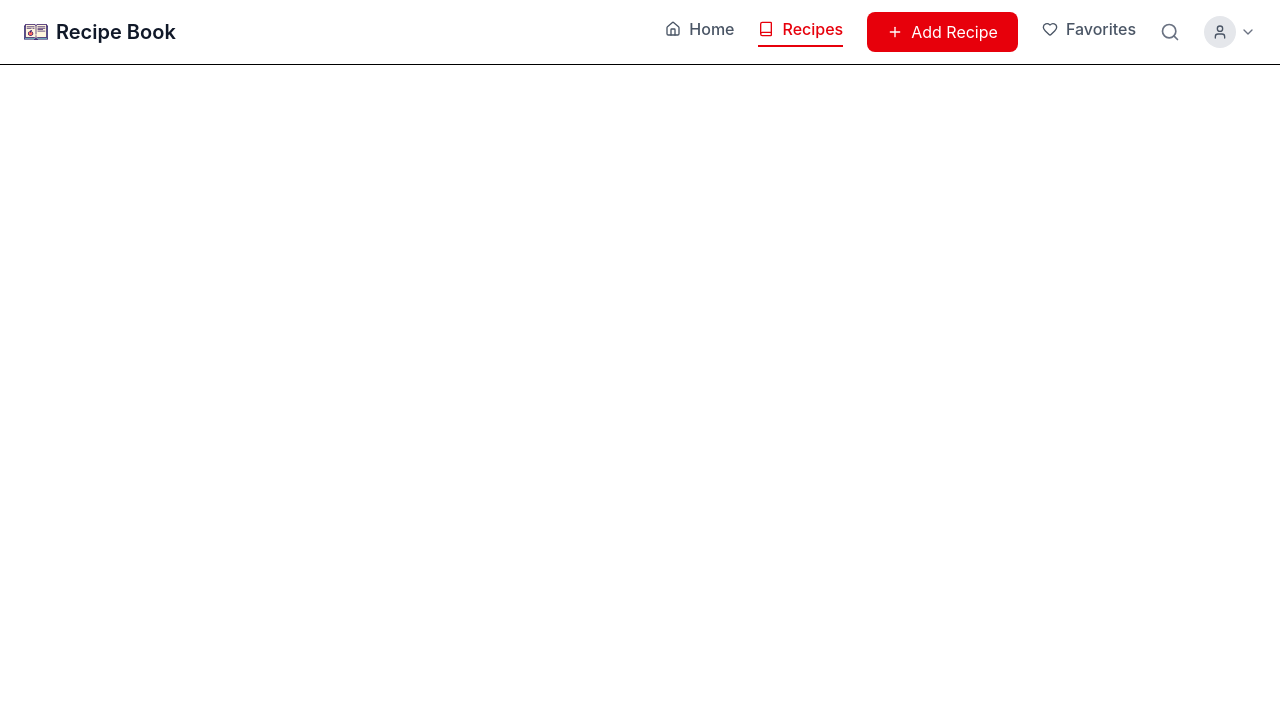
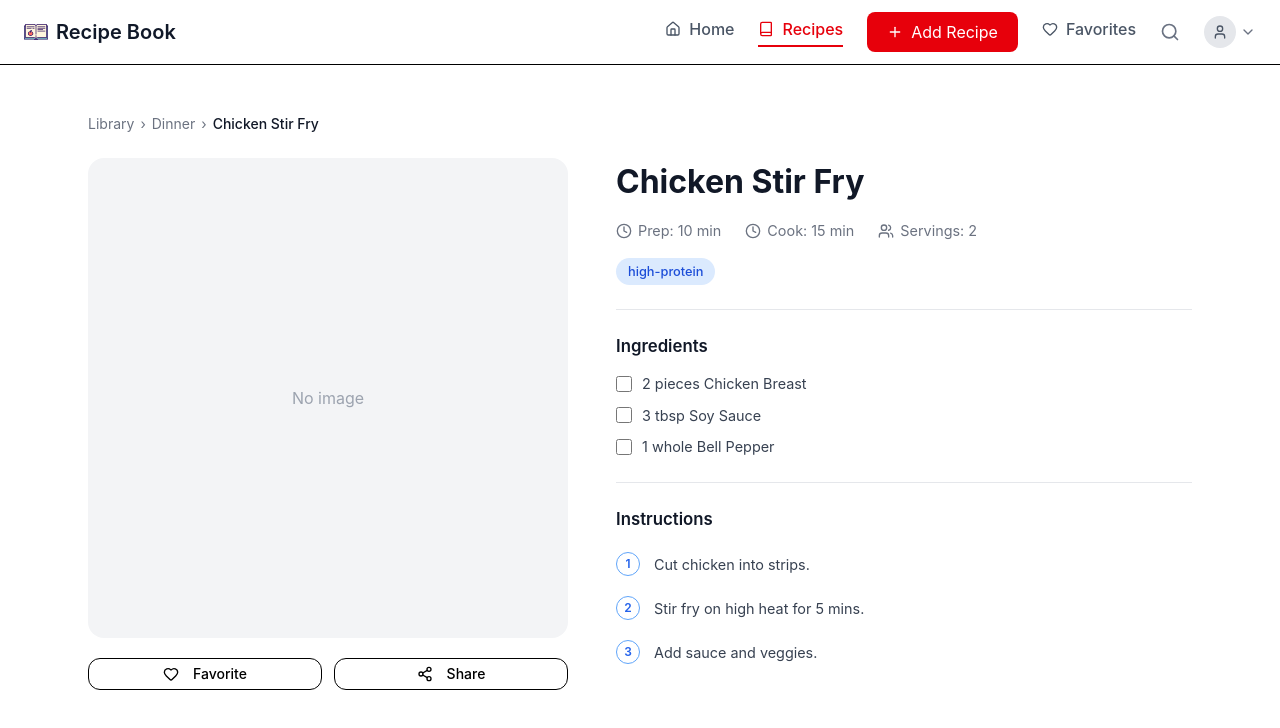
Before and after one commit to SrunTechsean/Interactive-Recipe-Book, a React (Vite) app: page /recipes/1 in a window 1280 px wide. Shown: the top 728 px of the page. Built offline with nearby package versions, Linux system fonts and the light colour scheme.

Commit message:
add recipe detail

```diff
--- a/src/App.jsx
+++ b/src/App.jsx
@@ -4,6 +4,7 @@ import AddRecipe from "./pages/AddRecipe";
 import Favorites from "./pages/Favorites";
 import Home from "./pages/Home";
 import RecipeLibrary from "./pages/RecipeLibrary";
+import RecipeDetail from "./pages/RecipeDetail";
 import "./styles/App.css";
 
 function App() {
@@ -17,6 +18,7 @@ function App() {
           <Route element={<Favorites />} path="/favorites" />
           <Route element={<AddRecipe />} path="/add" />
           <Route element={<RecipeLibrary />} path="/recipes" />
+          <Route path="/recipes/:id" element={<RecipeDetail />} />
         </Routes>
       </main>
     </div>
--- a/src/components/RecipeImage.jsx
+++ b/src/components/RecipeImage.jsx
@@ -1,5 +1,6 @@
 import { useEffect, useState } from "react";
-import { getImage } from "./db";
+// import { getImage } from "./db";
+import { getImage } from "../lib/imageDB";
 
 export default function RecipeImage({ imageId, alt, className }) {
 	const [imageUrl, setImageUrl] = useState(null);
--- /dev/null
+++ b/src/pages/RecipeDetail.css
@@ -0,0 +1,235 @@
+.recipe-detail {
+  max-width: 72rem;
+  margin: 0 auto;
+  padding: 2rem 1.5rem 6rem;
+}
+
+.recipe-notfound {
+  padding: 6rem 0;
+  text-align: center;
+}
+
+.recipe-notfound button {
+  margin-top: 1rem;
+}
+
+/* Breadcrumb */
+.recipe-breadcrumb {
+  font-size: 0.875rem;
+  color: #6b7280;
+  margin-bottom: 1.5rem;
+  display: flex;
+  gap: 0.375rem;
+}
+
+.recipe-breadcrumb a {
+  color: #6b7280;
+}
+
+.recipe-breadcrumb a:hover {
+  color: #111827;
+}
+
+.recipe-breadcrumb-current {
+  color: #111827;
+  font-weight: 500;
+}
+
+/* Layout grid */
+.recipe-grid {
+  display: grid;
+  grid-template-columns: 1fr;
+  gap: 3rem;
+}
+
+@media (min-width: 1024px) {
+  .recipe-grid {
+    grid-template-columns: 5fr 6fr;
+  }
+}
+
+/* Image */
+.recipe-image-wrapper {
+  aspect-ratio: 1 / 1;
+  border-radius: 1rem;
+  overflow: hidden;
+  background: #f3f4f6;
+  margin-bottom: 1.25rem;
+}
+
+.recipe-image-wrapper img {
+  height: 100%;
+  width: 100%;
+  object-fit: cover;
+}
+
+.recipe-no-image {
+  display: flex;
+  height: 100%;
+  align-items: center;
+  justify-content: center;
+  color: #9ca3af;
+}
+
+/* Action buttons */
+.recipe-actions {
+  display: flex;
+  gap: 0.75rem;
+}
+
+.recipe-actions button {
+  flex: 1;
+  border-radius: 0.75rem;
+}
+
+.icon-sm {
+  height: 1rem;
+  width: 1rem;
+  margin-right: 0.5rem;
+}
+
+.icon-favorited {
+  fill: #ef4444;
+  color: #ef4444;
+}
+
+/* Title + meta */
+.recipe-title {
+  font-size: 2rem;
+  font-weight: 700;
+  margin-bottom: 0.875rem;
+  color: #111827;
+}
+
+.recipe-meta {
+  display: flex;
+  align-items: center;
+  gap: 1.5rem;
+  font-size: 0.9rem;
+  color: #6b7280;
+  margin-bottom: 1rem;
+}
+
+.recipe-meta span {
+  display: flex;
+  align-items: center;
+  gap: 0.375rem;
+}
+
+.icon-meta {
+  height: 1rem;
+  width: 1rem;
+}
+
+/* Tags */
+.recipe-tags {
+  display: flex;
+  flex-wrap: wrap;
+  gap: 0.5rem;
+  margin-bottom: 1.5rem;
+}
+
+.recipe-tags .badge-tag {
+  border-radius: 9999px;
+  padding: 0.25rem 0.75rem;
+  font-size: 0.8rem;
+  font-weight: 500;
+}
+
+.tag-vegetarian { background: #dcfce7; color: #15803d; }
+.tag-high-protein { background: #dbeafe; color: #1d4ed8; }
+.tag-gluten-free { background: #f3e8ff; color: #7e22ce; }
+.tag-keto { background: #ffedd5; color: #c2410c; }
+.tag-default { background: #f3f4f6; color: #6b7280; }
+
+.recipe-divider {
+  border: none;
+  border-top: 1px solid #e5e7eb;
+  margin-bottom: 1.5rem;
+}
+
+/* Section titles */
+.recipe-section-title {
+  font-size: 1.05rem;
+  font-weight: 600;
+  margin-bottom: 0.875rem;
+  color: #111827;
+}
+
+.recipe-section-title-lg {
+  font-size: 1.05rem;
+  font-weight: 600;
+  margin-bottom: 1.25rem;
+  color: #111827;
+}
+
+/* Ingredients */
+.recipe-ingredients {
+  margin-bottom: 1.5rem;
+  display: flex;
+  flex-direction: column;
+  gap: 0.625rem;
+}
+
+.recipe-ingredient-item {
+  display: flex;
+  align-items: center;
+  gap: 0.625rem;
+  font-size: 0.9rem;
+  color: #374151;
+}
+
+.recipe-ingredient-item input {
+  height: 1rem;
+  width: 1rem;
+  accent-color: #2563eb;
+}
+
+/* Instructions */
+.recipe-instructions {
+  display: flex;
+  flex-direction: column;
+  gap: 1.25rem;
+}
+
+.recipe-instruction-item {
+  display: flex;
+  gap: 0.875rem;
+  font-size: 0.9rem;
+}
+
+.recipe-step-number {
+  flex-shrink: 0;
+  height: 1.5rem;
+  width: 1.5rem;
+  border-radius: 9999px;
+  border: 1.5px solid #60a5fa;
+  color: #2563eb;
+  font-size: 0.75rem;
+  display: flex;
+  align-items: center;
+  justify-content: center;
+  font-weight: 600;
+}
+
+.recipe-step-text {
+  padding-top: 0.125rem;
+  color: #374151;
+}
+
+.recipe-back-btn {
+  display: inline-flex;
+  align-items: center;
+  gap: 0.375rem;
+  background: none;
+  border: none;
+  color: #6b7280;
+  font-size: 0.875rem;
+  cursor: pointer;
+  padding: 0;
+  margin-bottom: 1rem;
+}
+
+.recipe-back-btn:hover {
+  color: #111827;
+}
--- a/src/pages/RecipeDetail.jsx
+++ b/src/pages/RecipeDetail.jsx
@@ -1,10 +1,111 @@
+import { useState } from "react";
+import { Link, useNavigate, useParams } from "react-router-dom";
+import { ChefHat, Clock, Heart, Share2, Users } from "lucide-react";
+import { Button } from "../components/ui/button";
+import RecipeImage from "../components/RecipeImage";
+import { useFavorites } from "../contexts/FavoritesContext";
+import { seedRecipes } from "../data/seedData";
+import { storage } from "../lib/storage";
+import "./RecipeDetail.css";
+
+const TAG_CLASSES = {
+  vegetarian: "tag-vegetarian",
+  "high-protein": "tag-high-protein",
+  "gluten-free": "tag-gluten-free",
+  keto: "tag-keto",
+};
+
 export default function RecipeDetail() {
+  const { id } = useParams();
+  const navigate = useNavigate();
+  const { toggleFavorite, isFavorite } = useFavorites();
+  const [isCooking, setIsCooking] = useState(false);
+
+  const recipe = (storage.getRecipes() ?? seedRecipes).find((r) => r.id === id);
+
+  if (!recipe) {
+    return (
+      <div className="recipe-notfound">
+        <p>Recipe not found.</p>
+        <Button onClick={() => navigate("/recipes")}>Back to Recipes</Button>
+      </div>
+    );
+  }
+
   return (
-    <section>
-      <h1>Recipe Detail</h1>
-      <p>
-        Lorem ipsum dolor sit amet consectetur, adipisicing elit. At, quisquam.
-      </p>
-    </section>
+    <div className="recipe-detail">
+      <div className="recipe-breadcrumb">
+        <Link to="/recipes">Library</Link>
+        <span>›</span>
+        <span>{recipe.category}</span>
+        <span>›</span>
+        <span className="recipe-breadcrumb-current">{recipe.title}</span>
+      </div>
+
+      <div className="recipe-grid">
+        <div>
+          <div className="recipe-image-wrapper">
+            {recipe.imageId ? (
+              <RecipeImage alt={recipe.title} imageId={recipe.imageId} />
+            ) : (
+              <div className="recipe-no-image">No image</div>
+            )}
+          </div>
+
+          <div className="recipe-actions">
+            <Button onClick={() => toggleFavorite(recipe.id)} variant="outline">
+              <Heart className={`icon-sm ${isFavorite(recipe.id) ? "icon-favorited" : ""}`} />
+              Favorite
+            </Button>
+            <Button onClick={() => navigator.clipboard?.writeText(window.location.href)} variant="outline">
+              <Share2 className="icon-sm" />
+              Share
+            </Button>
+          </div>
+        </div>
+
+        <div>
+          <h1 className="recipe-title">{recipe.title}</h1>
+
+          <div className="recipe-meta">
+            <span><Clock className="icon-meta" /> Prep: {recipe.prepTime} min</span>
+            <span><Clock className="icon-meta" /> Cook: {recipe.cookTime} min</span>
+            <span><Users className="icon-meta" /> Servings: {recipe.servings}</span>
+          </div>
+
+          <div className="recipe-tags">
+            {recipe.dietaryTags.map((tag) => (
+              <span className={`badge-tag ${TAG_CLASSES[tag] ?? "tag-default"}`} key={tag}>
+                {tag}
+              </span>
+            ))}
+          </div>
+
+          <hr className="recipe-divider" />
+
+          <h2 className="recipe-section-title">Ingredients</h2>
+          <ul className="recipe-ingredients">
+            {recipe.ingredients.map((ing, i) => (
+              <li className="recipe-ingredient-item" key={i}>
+                <input type="checkbox" />
+                {ing.quantity} {ing.unit} {ing.name}
+              </li>
+            ))}
+          </ul>
+
+          <hr className="recipe-divider" />
+
+          <h2 className="recipe-section-title-lg">Instructions</h2>
+          <ol className="recipe-instructions">
+            {recipe.instructions.map((text, i) => (
+              <li className="recipe-instruction-item" key={i}>
+                <span className="recipe-step-number">{i + 1}</span>
+                <span className="recipe-step-text">{text}</span>
+              </li>
+            ))}
+          </ol>
+        </div>
+      </div>
+    </div>
   );
 }
```
